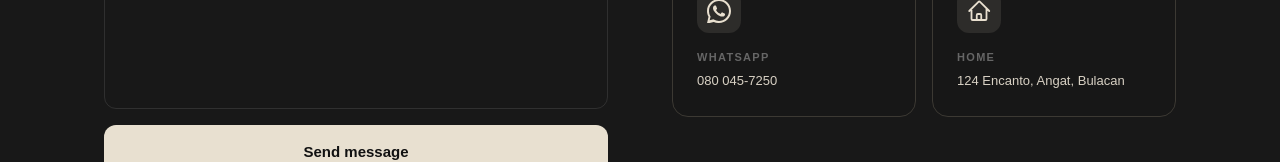
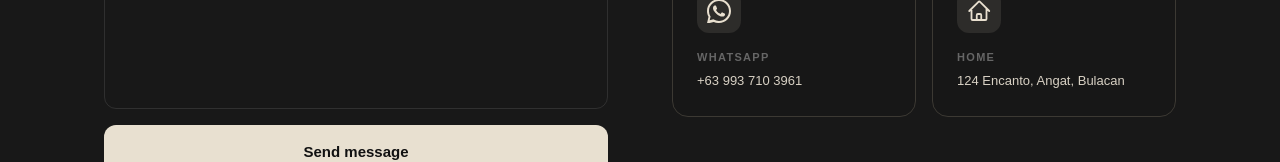
Before and after one commit to MKLNRD-ADR/my-portfolio, a React (Vite) app: page / in a window 1280 px wide. Shown: the part 4665-4827 px from the top of the page. Built offline with nearby package versions, Linux system fonts and the light colour scheme.

Commit message:
whatsup number fix

```diff
--- a/src/App.jsx
+++ b/src/App.jsx
@@ -433,7 +433,7 @@ export default function App() {
                     </svg>
                   ),
                   label: "WhatsApp",
-                  line1: "080 045-7250",
+                  line1: "+63 993 710 3961",
                   line2: null,
                 },
                 {
```
